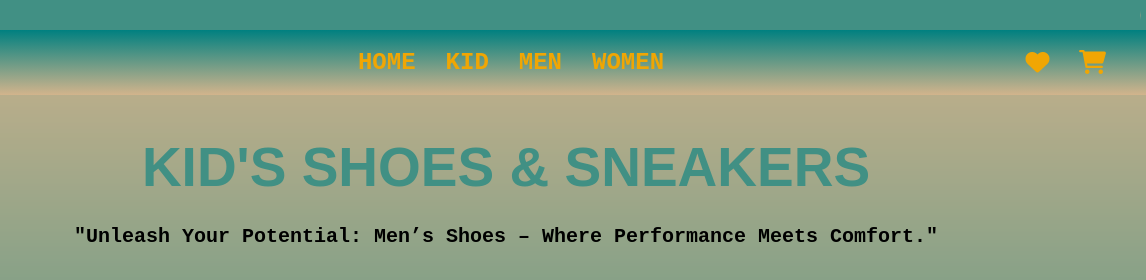
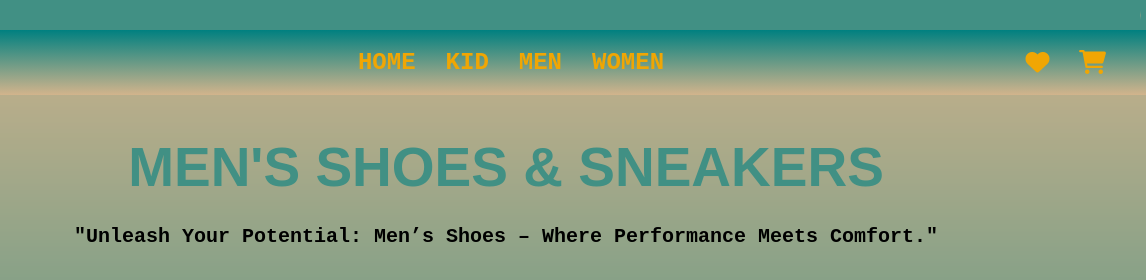
Before and after one commit to Thewitness234/raman, a plain HTML site: page men.html in a window 1280 px wide. Shown: the top 280 px of the page, 134-1280 px from the left. Drawn offline with Linux system fonts and the light colour scheme.

Commit message:
Update men.html

```diff
--- a/men.html
+++ b/men.html
@@ -33,7 +33,7 @@
     <div class="content">
         <div class="content_left">
 
-            <h1>Kid's shoes & Sneakers</h1>
+            <h1>Men's shoes & Sneakers</h1>
             <p><strong>"Unleash Your Potential: Men’s Shoes – Where Performance Meets Comfort."</strong></p>
             <button class="btn">shop now</button>
         </div>
```
